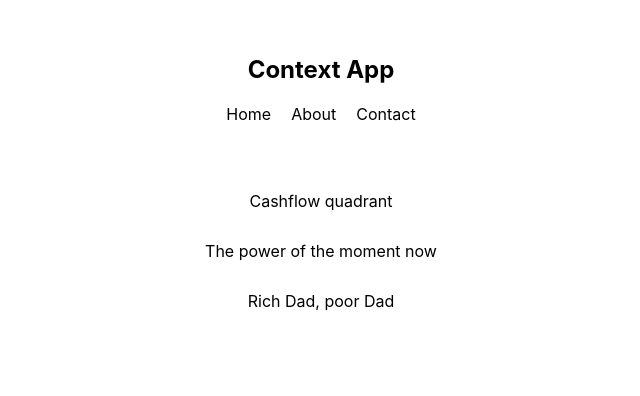
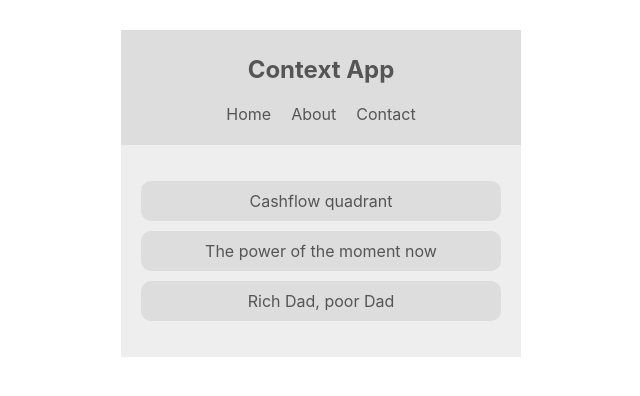
Before and after one commit to yaroslavnikiforov/reading-list, a React (Create React App) app: page / in a window 1280 px wide. Shown: the top 396 px of the page, without its empty margins (319-959 px from the left). Built offline with nearby package versions, Linux system fonts and the light colour scheme.

Commit message:
Accessing Context

```diff
--- a/src/components/Booklist/index.js
+++ b/src/components/Booklist/index.js
@@ -1,13 +1,22 @@
 import React, { Component } from "react";
+import { ThemeContext } from "../../contexts/ThemeContext";
 
 class Booklist extends Component {
+  static contextType = ThemeContext;
+
   render() {
+    const { isLightTheme, light, dark } = this.context;
+    const theme = isLightTheme ? light : dark;
+
     return (
-      <div className="book-list">
+      <div
+        className="book-list"
+        style={{ background: theme.bg, color: theme.syntax }}
+      >
         <ul>
-          <li>Cashflow quadrant</li>
-          <li>The power of the moment now</li>
-          <li>Rich Dad, poor Dad</li>
+          <li style={{ background: theme.ui }}>Cashflow quadrant</li>
+          <li style={{ background: theme.ui }}>The power of the moment now</li>
+          <li style={{ background: theme.ui }}>Rich Dad, poor Dad</li>
         </ul>
       </div>
     );
--- a/src/components/Navbar/index.js
+++ b/src/components/Navbar/index.js
@@ -1,9 +1,15 @@
 import React, { Component } from "react";
+import { ThemeContext } from "../../contexts/ThemeContext";
 
 class Navbar extends Component {
+  static contextType = ThemeContext;
+
   render() {
+    const { isLightTheme, light, dark } = this.context;
+    const theme = isLightTheme ? light : dark;
+
     return (
-      <nav>
+      <nav style={{ background: theme.ui, color: theme.syntax }}>
         <h1>Context App</h1>
 
         <ul>
```
